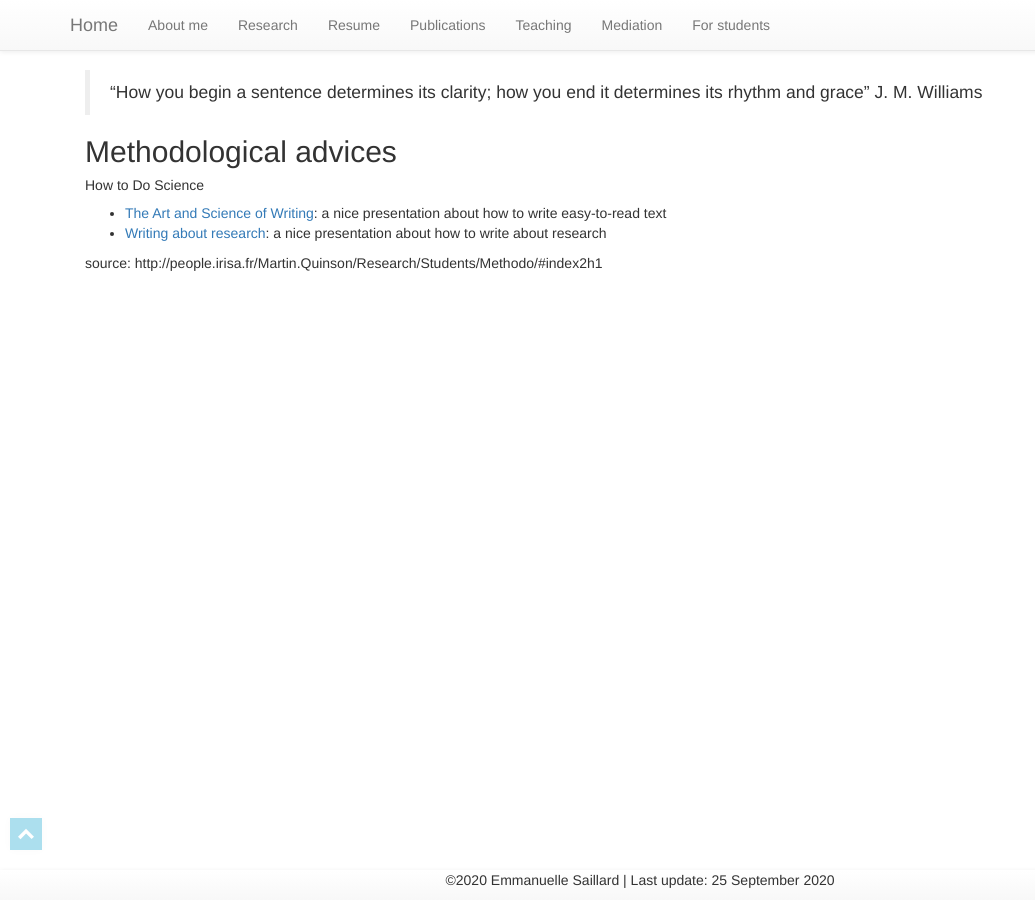
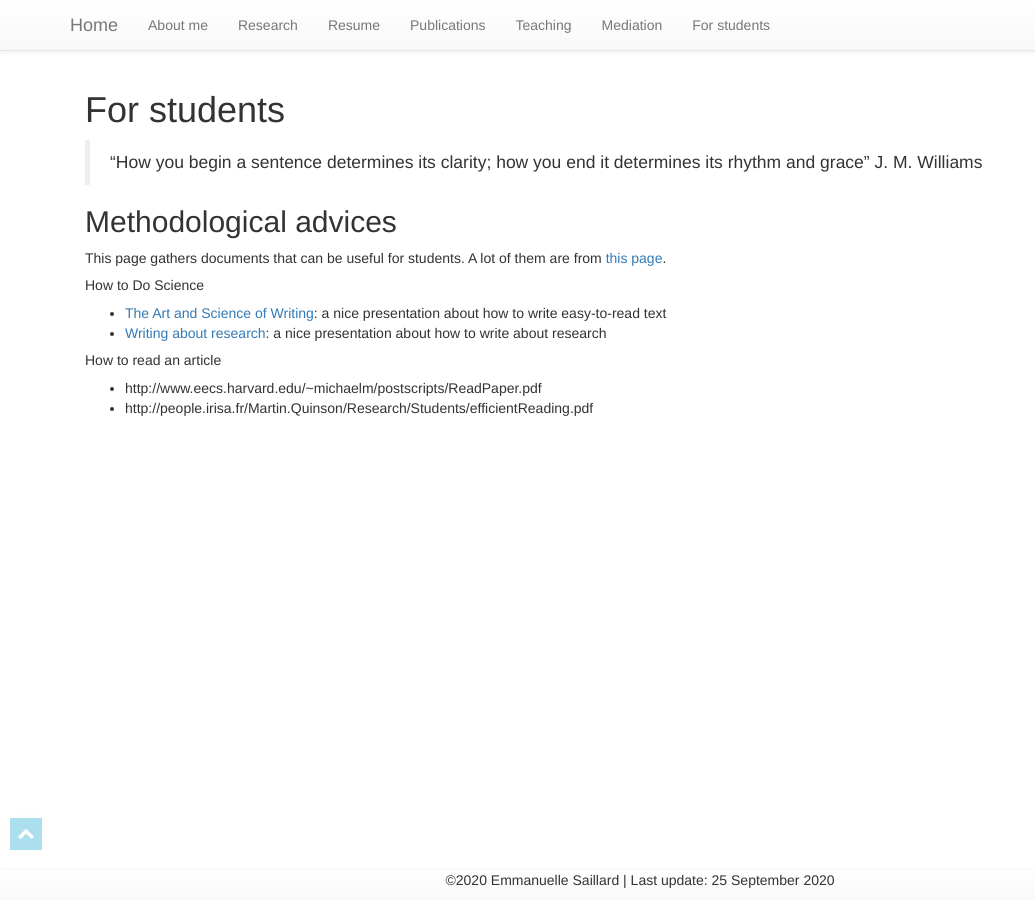
Before and after one commit to esaillar/manou, a Jekyll site: the page built from forstudents.md, in a window 1280 px wide. Shown: the whole page, without its empty margins (0-1035 px from the left). Built offline with Jekyll 4.4.1, drawn with Linux system fonts in a browser that asks for light colours.

Commit message:
Titles + for student page update

```diff
--- a/forstudents.md
+++ b/forstudents.md
@@ -4,16 +4,23 @@ title: For students
 permalink: /forstudents/
 ---
 
+# For students
 
 > “How you begin a sentence determines its clarity;
 how you end it determines its rhythm and grace” J. M. Williams
 
+
+
 ##  Methodological advices
 
+This page gathers documents that can be useful for students. A lot of them are from <a href="http://people.irisa.fr/Martin.Quinson/Research/Students/Methodo/#index2h1">this page</a>.
 
 <h5>How to Do Science</h5>
 <td markdown="1">
 * <a href="{{site.baseurl}}/resources/ScientificWriting.pdf" target="_blank">The Art and Science of Writing</a>: a nice presentation about how to write easy-to-read text
 * <a href="{{site.baseurl}}/resources/ics690_writing.pdf" target="_blank">Writing about research</a>: a nice presentation about how to write about research
 
-<p>source: http://people.irisa.fr/Martin.Quinson/Research/Students/Methodo/#index2h1</p>
+<h5>How to read an article</h5>
+<td markdown="1">
+* http://www.eecs.harvard.edu/~michaelm/postscripts/ReadPaper.pdf
+* http://people.irisa.fr/Martin.Quinson/Research/Students/efficientReading.pdf
```
Also changed, not shown: mediation.md (+1 -0 lines), publications.md (+3 -0 lines), research.md (+3 -0 lines), service.md (+3 -0 lines), teaching.md (+2 -1 lines).
